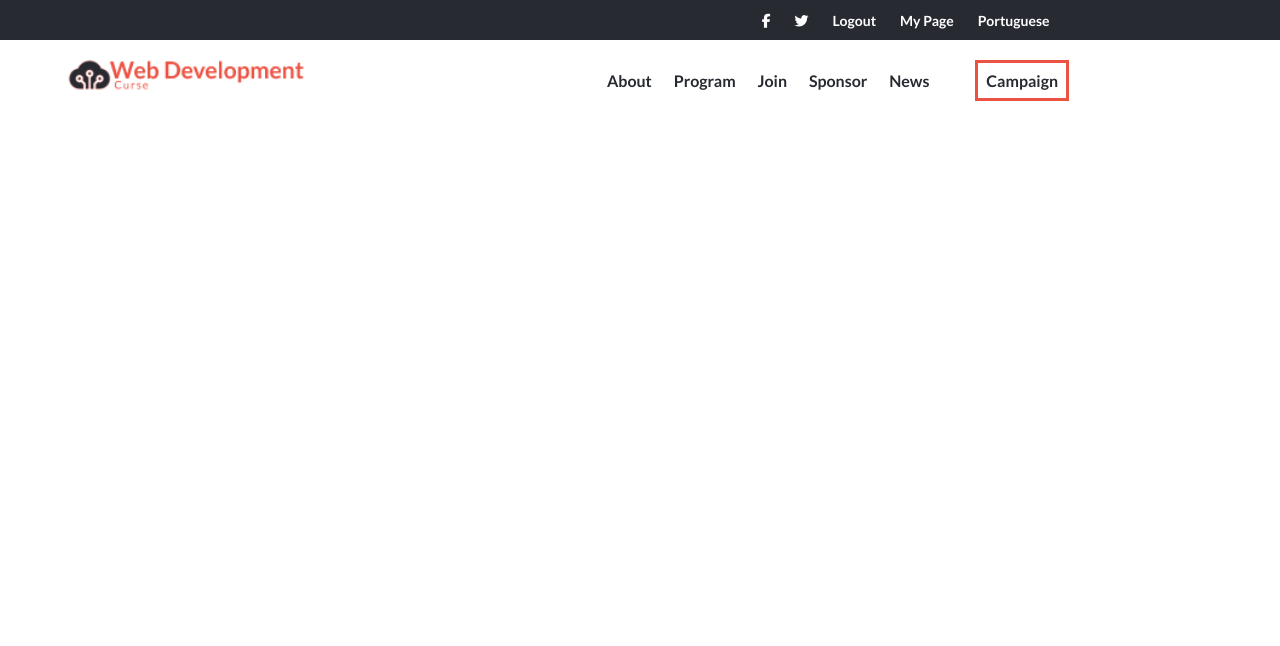
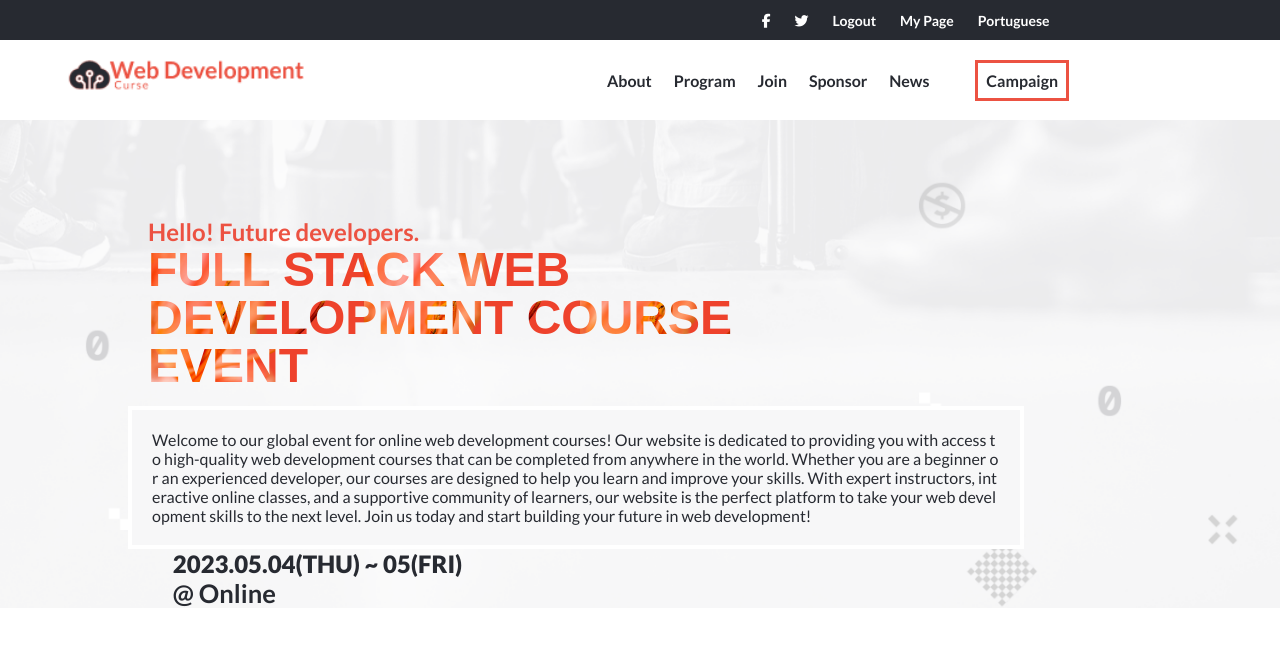
Before and after one commit to deniodev/WEB-DEV-COURSE-EVENT, a website: page index.html in a window 1280 px wide. Drawn offline with Linux system fonts and the light colour scheme; a web font is replaced by a local one.

Commit message:
Add the Introduction section

```diff
--- a/index.html
+++ b/index.html
@@ -31,6 +31,7 @@
                 </ul>
             </nav>
         </div>
+
         <div class="header">
             <ul>
                 <li><i class="fa-brands fa-facebook-f"></i></li>
@@ -40,6 +41,7 @@
                 <li>Portuguese</li>
             </ul>
         </div>
+
         <div class="toolbar">
             <a href="#" id="mylogo" class="logo"><img src="./images/logo.png" alt="logo"></a>
             <ul class="navbar-lists">
@@ -52,6 +54,30 @@
             </ul>
         </div>
 
+        <div class="hello-container">
+            <div class="introduction">
+                <div class="hello">
+                    <h3 class="hello-subtitle">Hello! Future developers.</h3>
+                    <h1 class="hello-title">Full Stack Web Development Course Event</h1>
+                </div>
+                <div class="hello-text">
+                    <p>Welcome to our global event for online web development courses! Our website is dedicated to
+                        providing you
+                        with access to high-quality web development courses that can be completed from anywhere in the
+                        world.
+                        Whether you are a beginner or an experienced developer, our courses are designed to help you
+                        learn and improve your skills.
+                        With expert instructors, interactive online classes, and a supportive community of learners, our
+                        website is the perfect platform
+                        to take your web development skills to the next level. Join us today and start building your
+                        future in web development!</p>
+                </div>
+                <div class="location-container">
+                    <h2 class="date">2023.05.04(THU) ~ 05(FRI)</h2>
+                    <h3 class="location">@ Online</h3>
+                </div>
+            </div>
+        </div>
     </main>
 
 
--- a/style.css
+++ b/style.css
@@ -13,7 +13,7 @@
 }
 
 .mobile-navbar {
-  background-color: #d3d3d379;
+  background-image: url(./images/background1.png);
 }
 
 #hambuger {
@@ -56,12 +56,80 @@
   font-weight: 600;
 }
 
+.nav-link {
+  color: #fff;
+}
+
 .header {
   display: none;
 }
 
 .mobile-menu {
+  background-color: #272a31;
   left: 0;
+}
+
+#close-btn {
+  color: #fff;
+}
+
+.hello-container {
+  background-image: url(./images/background1.png);
+  background-repeat: no-repeat;
+  background-size: cover;
+  padding-bottom: 0%;
+}
+
+.hello {
+  padding: 20px;
+}
+
+.hello-subtitle {
+  color: #ec5242;
+  font-size: 1.5em;
+}
+
+.hello-title {
+  background-image: url(./images/background-text.jpg);
+  text-transform: uppercase;
+  background-repeat: repeat;
+  background-size: contain;
+  color: transparent;
+  -webkit-text-fill-color: transparent;
+  -webkit-background-clip: text;
+  background-clip: text;
+  font-size: 2em;
+  font-weight: 900;
+  line-height: 48px;
+  font-family: 'Lexend Deca', sans-serif;
+}
+
+.hello-text {
+  padding: 20px;
+  text-align: left;
+  margin-top: -10%;
+  word-break: break-all;
+  font-size: 0.82em;
+}
+
+.location-container {
+  margin-bottom: 10%;
+}
+.date {
+  font-size: 1.5em;
+  font-weight: 900;
+  margin-left: 5%;
+  width: 90%;
+  text-align: left;
+  letter-spacing: 0;
+}
+
+.location {
+  font-size: 1.3em;
+  font-weight: 700;
+  width: 90%;
+  text-align: left;
+  margin-left: 5%;
 }
 
 @media only screen and (min-width: 768px) {
@@ -137,4 +205,29 @@
     border: 3px solid #ec5242;
     padding: 0.5em 0.5em;
   }
+
+  .introduction {
+    margin: auto 20% 2% 10%;
+    padding-top: 6%;
+  }
+
+  .hello-title{
+    margin-bottom: 10%;
+    width: 80%;
+    font-size: 3em;
+  }
+
+  .hello-text {
+    font-size: 1em;
+    border: 4px solid rgb(255, 255, 255);
+    background-color: rgb(247, 247, 248);
+  }
+
+  .date {
+    font-size: 1.5em;
+  }
+
+  .location {
+    font-size: 1.6em;
+  }
 }
```
Also changed, not shown: images/background-text.jpg (added), images/background1.png (added).
